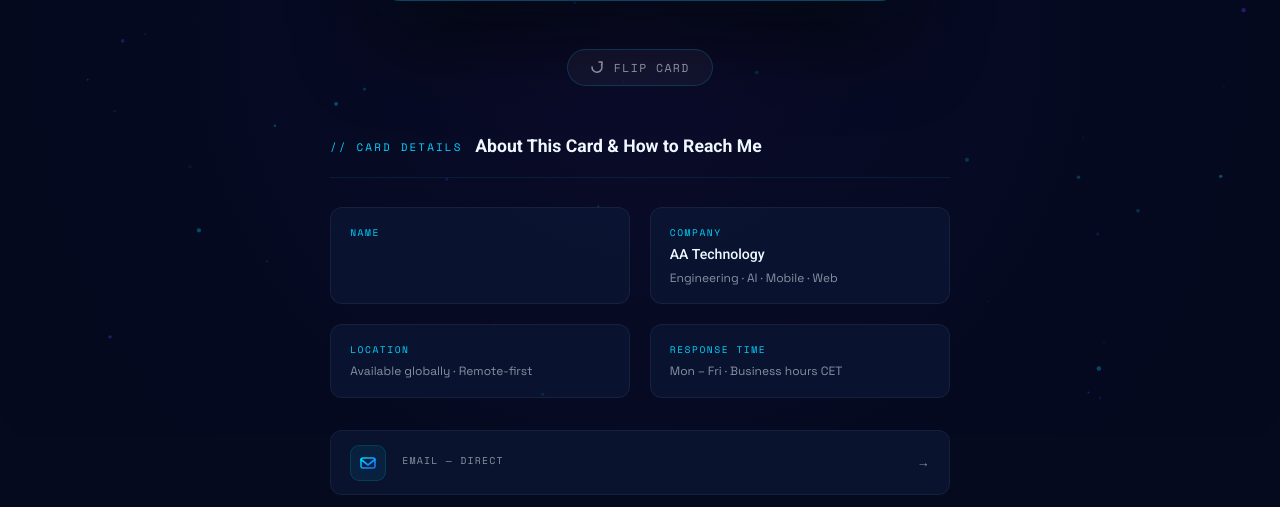
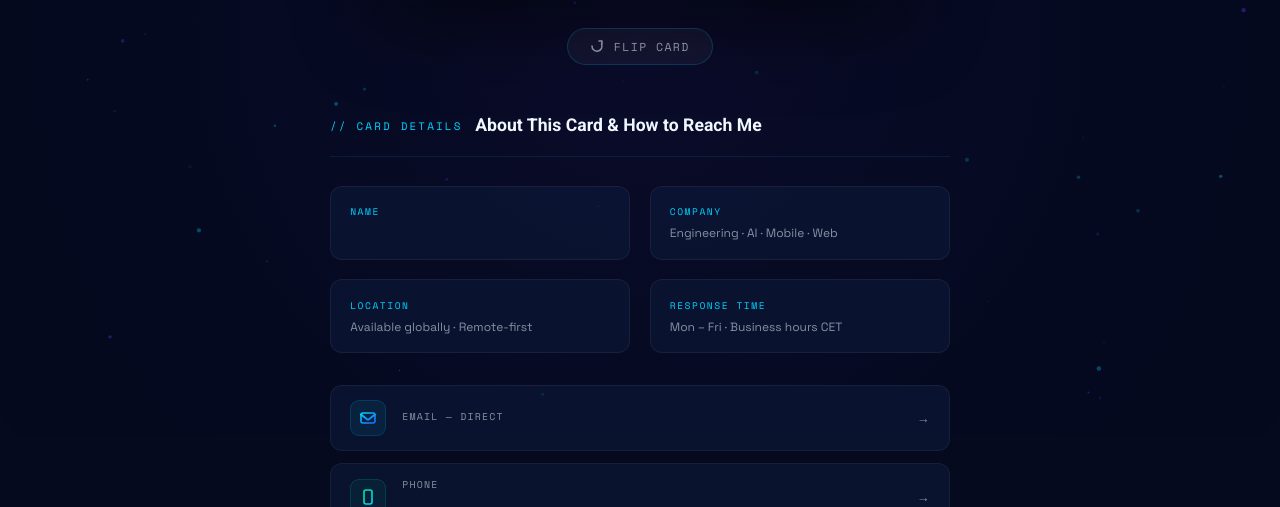
Before and after one commit to erfaw/digital-business-card-django, a Django app: template pages/templates/public_card.html in a window 1280 px wide. Shown: the part 365-872 px from the top of the page. Run offline with Django 5.2, Linux system fonts and the light colour scheme; the template is opened without the code that fills it, so the values that code supplies are empty.

Commit message:
fix: remove basic/hard-code details from public_card.html

```diff
--- a/pages/templates/public_card.html
+++ b/pages/templates/public_card.html
@@ -908,7 +908,7 @@
     <div class="lang-slider" id="langSlider"></div>
     <button class="lang-btn" id="btnEN">EN</button>
     <button class="lang-btn active" id="btnFA">فا</button>
-  </div>`
+  </div>
 
   <div class="page">
 
@@ -936,15 +936,15 @@
           <div class="front-top">
             <div class="aa-logo-mark">
               <span class="logo-text" style="font-size: 1rem;">Digital Business Card</span>
-              <span class="logo-sub" data-i18n="card_company">Technology</span>
+              <span class="logo-sub" data-i18n="card_company"></span>
             </div>
             <div class="holo-chip"></div>
           </div>
 
           <div class="front-mid">
-            <div class="person-name" data-i18n="card_name">Ali Satarzade</div>
-            <div class="person-title" data-i18n="card_title">Founder & CEO</div>
-            <div class="person-dept" data-i18n="card_dept">Engineering · Product · Vision</div>
+            <div class="person-name" data-i18n="card_name"></div>
+            <div class="person-title" data-i18n="card_title"></div>
+            <div class="person-dept" data-i18n="card_dept"></div>
           </div>
 
           <div class="front-bot">
@@ -992,7 +992,7 @@
         <!-- BACK -->
         <div class="card-face card-back">
           <div class="back-logo" style="font-size: 1.5rem; padding-top:50px;">Digital Business Card</div>
-          <div class="back-tagline" data-i18n="back_tagline">Perfection Is What We Present</div>
+          <div class="back-tagline" data-i18n="back_tagline"></div>
           <div class="back-divider"></div>
           {% if owner_card.website != "" %}
             <div class="back-url">{{ owner_card.website_preview }}</div>
@@ -1049,32 +1049,31 @@
 
       <div class="explain-grid">
         <div class="explain-item">
-          <!-- TODO Remove basic/default value of tags like Ali Satarzade and so on -->
           <div class="ei-label" data-i18n="ei1_l">Name</div>
-          <div class="ei-val" data-i18n="ei1_v">Ali Satarzade</div>
-          <div class="ei-sub" data-i18n="ei1_s">Founder & CEO, AA Technology</div>
+          <div class="ei-val" data-i18n="ei1_v"></div>
+          <div class="ei-sub" data-i18n="ei1_s"></div>
         </div>
         <div class="explain-item">
           <div class="ei-label" data-i18n="ei2_l">Company</div>
           <!-- TODO Figure out something for COMPANY part or delete it -->
-          <div class="ei-val">AA Technology</div>
-          <div class="ei-sub" data-i18n="ei2_s">Engineering · AI · Mobile · Web</div>
+          <div class="ei-val"></div>
+          <div class="ei-sub" data-i18n="ei2_s"></div>
         </div>
         <div class="explain-item">
           <div class="ei-label" data-i18n="ei3_l">Location</div>
-          <div class="ei-val" data-i18n="ei3_v">tehran</div>
-          <div class="ei-sub" data-i18n="ei3_s">Available globally · Remote-first</div>
+          <div class="ei-val" data-i18n="ei3_v"></div>
+          <div class="ei-sub" data-i18n="ei3_s"></div>
         </div>
         <div class="explain-item">
           <div class="ei-label" data-i18n="ei4_l">Response Time</div>
-          <div class="ei-val" data-i18n="ei4_v">Within 24 hours</div>
+          <div class="ei-val" data-i18n="ei4_v"></div>
           <div class="ei-sub" data-i18n="ei4_s">Mon – Fri · Business hours CET</div>
         </div>
       </div>
 
       <!-- CONTACT LINKS -->
       <div class="contact-links">
-
+<!-- TODO condition to not rendering unnecessary feilds. -->
         <a class="contact-link" href="mailto:{{ owner_card.email }}">
           <div class="cl-icon" style="background:rgba(0,212,255,.08);border-color:rgba(0,212,255,.15);">
             <svg viewBox="0 0 18 18" fill="none" stroke="url(#clE)" stroke-width="1.6" stroke-linecap="round"
```
